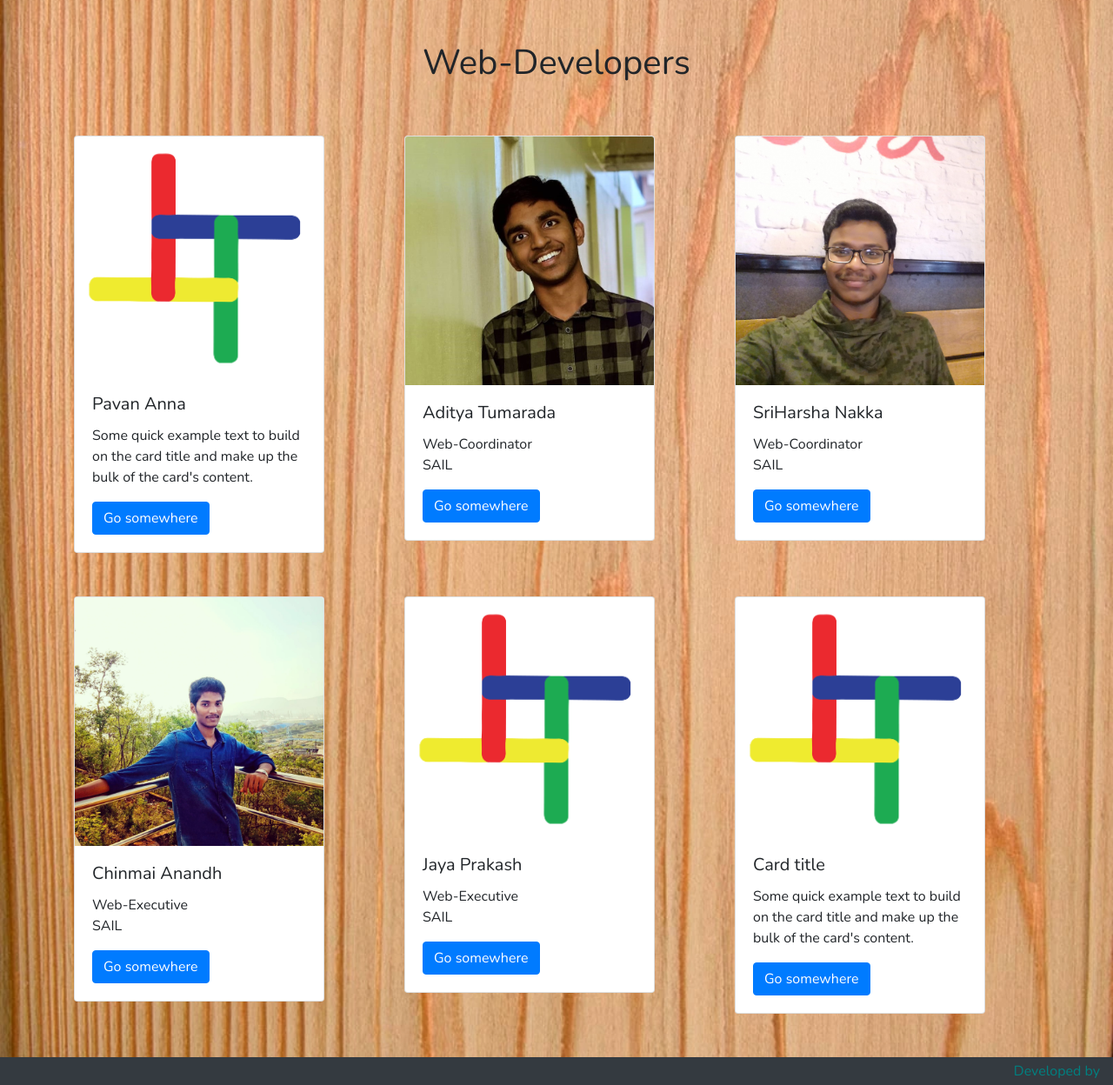
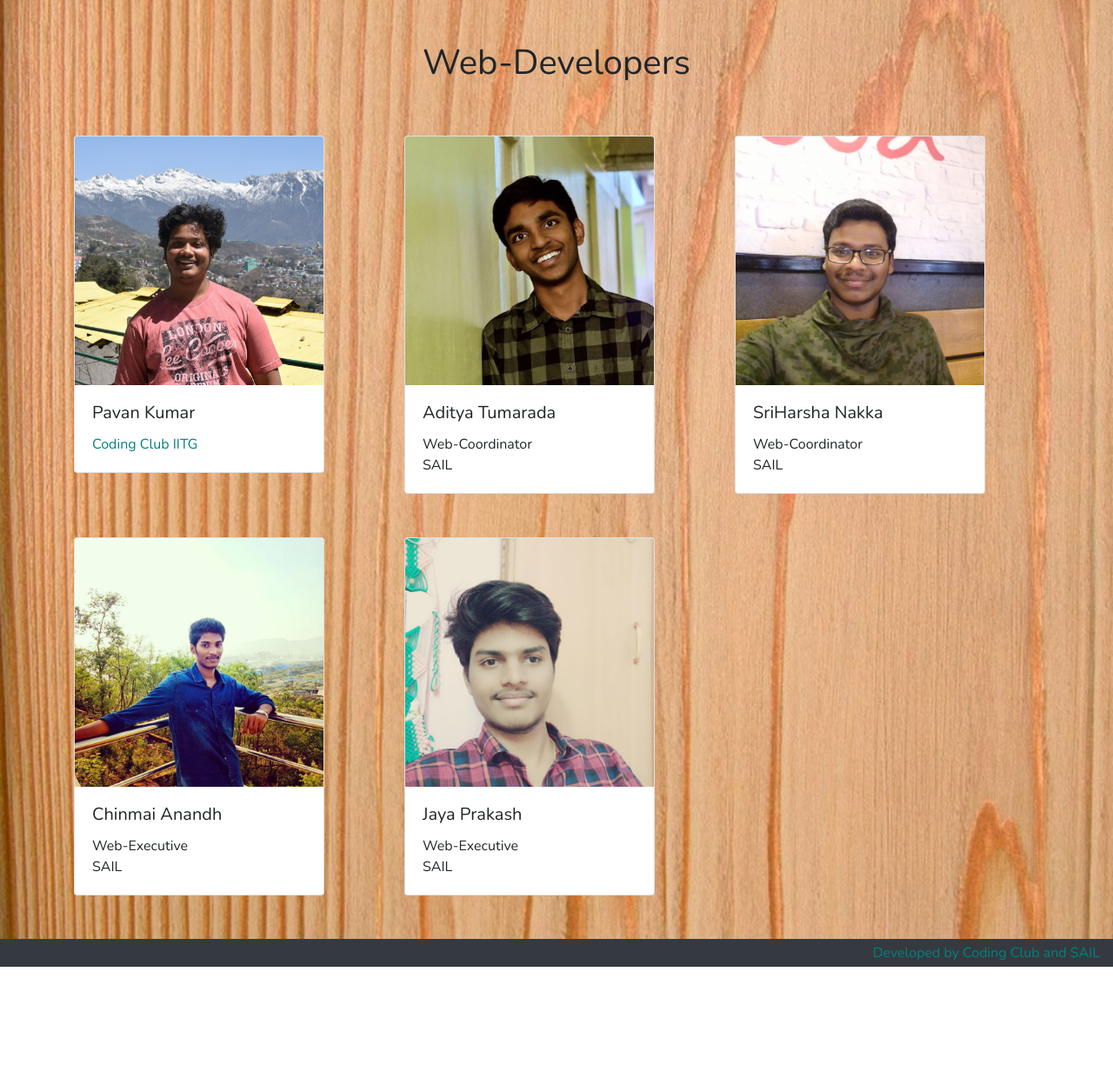
Before and after one commit to adityatumarada/Yearbook-Portal, a Django app: page //team/ in a window 1280 px wide. Shown: the part 50-1298 px from the top of the page at 87% size. After the commit the page ends 1162 px from the top, so only its background shows below. Run offline with Django 3.2, Linux system fonts and the light colour scheme; a user stored in the database is signed in; data comes from the database, SQL or seed files in the repository; both versions use the stored data as it was after the commit; some libraries are stand-ins or nearby versions.

Commit message:
Added Team Details.

```diff
--- a/students/templates/base.html
+++ b/students/templates/base.html
@@ -146,7 +146,7 @@ border-color: #21E0EE;
     <footer class="footer mt-auto py-1 bg-dark" >
         <div class="container-fluid">
 
-            <span class="text-muted float-right"><a  style="color:teal;" href="{% url 'team' %}">Developed by</a></span>
+            <span class="text-muted float-right"><a  style="color:teal;" href="{% url 'team' %}">Developed by Coding Club and SAIL</a></span>
         </div>
     </footer>
     {% block extrascripts %}{% endblock %}
--- a/students/templates/team.html
+++ b/students/templates/team.html
@@ -20,11 +20,11 @@
 
             <div class="col-lg-4 col-md-6 col-sm-12 col-xs-12">
                 <div class="card" style="width: 18rem;">
-                    <img src="{% static 'img/sail_logo.png' %}" class="card-img-top" alt="">
+                    <img src="{% static 'img/team/pavan.jpeg' %}" class="card-img-top" alt="">
                     <div class="card-body">
-                        <h5 class="card-title">Pavan Anna</h5>
-                        <p class="card-text">Some quick example text to build on the card title and make up the bulk of the card's content.</p>
-                        <a href="#" class="btn btn-primary">Go somewhere</a>
+                        <h5 class="card-title">Pavan Kumar</h5>
+                        <p class="card-text"><a href="https://www.iitg.ac.in/stud/gymkhana/technical/home/CodingHome.html" target="_blank">Coding Club IITG</a></p>
+                        <!--a href="#" class="btn btn-primary">Go somewhere</a-->
                     </div>
                 </div>
             </div>
@@ -35,7 +35,7 @@
                     <div class="card-body">
                         <h5 class="card-title">Aditya Tumarada</h5>
                         <p class="card-text">Web-Coordinator<br>SAIL</p>
-                        <a href="#" class="btn btn-primary">Go somewhere</a>
+                        <!--a href="#" class="btn btn-primary">Go somewhere</a-->
                     </div>
                 </div>
             </div>
@@ -46,7 +46,7 @@
                     <div class="card-body">
                         <h5 class="card-title">SriHarsha Nakka</h5>
                         <p class="card-text">Web-Coordinator<br>SAIL</p>
-                        <a href="#" class="btn btn-primary">Go somewhere</a>
+                        <!--a href="#" class="btn btn-primary">Go somewhere</a-->
                     </div>
                 </div>
             </div>
@@ -57,23 +57,23 @@
                     <div class="card-body">
                         <h5 class="card-title">Chinmai Anandh</h5>
                         <p class="card-text">Web-Executive<br>SAIL</p>
-                        <a href="#" class="btn btn-primary">Go somewhere</a>
+                        <!--a href="#" class="btn btn-primary">Go somewhere</a-->
                     </div>
                 </div>
             </div>
 
              <div class="col-lg-4 col-md-6 col-sm-12 col-xs-12">
                 <div class="card" style="width: 18rem;">
-                    <img src="{% static 'img/sail_logo.png' %}" class="card-img-top" alt="">
+                    <img src="{% static 'img/team/jp.jpeg' %}" class="card-img-top" alt="">
                     <div class="card-body">
                         <h5 class="card-title">Jaya Prakash</h5>
                         <p class="card-text">Web-Executive<br>SAIL</p>
-                        <a href="#" class="btn btn-primary">Go somewhere</a>
+                        <!--a href="#" class="btn btn-primary">Go somewhere</a-->
                     </div>
                 </div>
             </div>
 
-             <div class="col-lg-4 col-md-6 col-sm-12 col-xs-12">
+             <!--div class="col-lg-4 col-md-6 col-sm-12 col-xs-12">
                 <div class="card" style="width: 18rem;">
                     <img src="{% static 'img/sail_logo.png' %}" class="card-img-top" alt="">
                     <div class="card-body">
@@ -82,7 +82,7 @@
                         <a href="#" class="btn btn-primary">Go somewhere</a>
                     </div>
                 </div>
-            </div>
+            </div-->
         </div>
     </div>
 
```
Also changed, not shown: db.sqlite3, students/static/img/team/jp.jpeg (added), students/static/img/team/pavan.jpeg (added).
